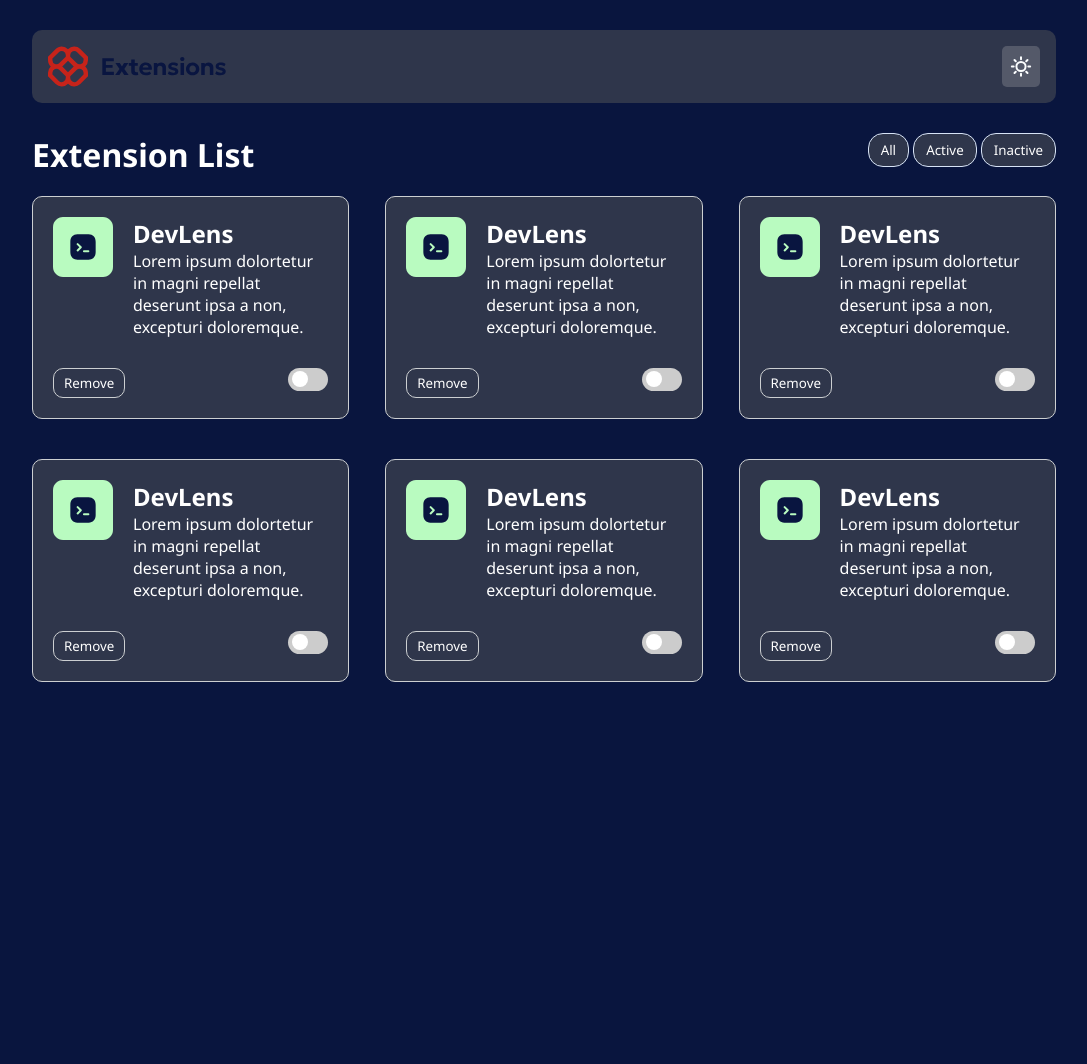
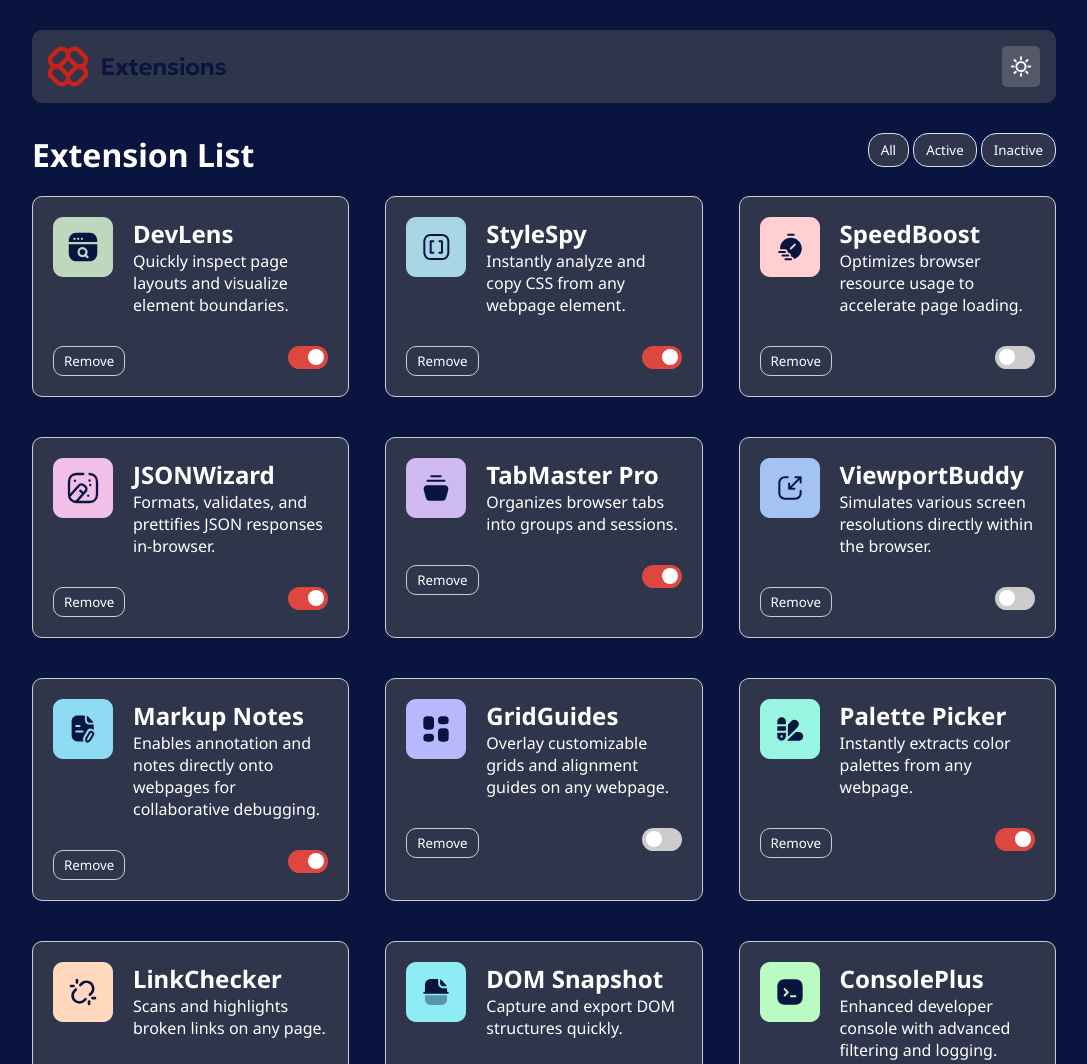
Before and after one commit to kreeshu/Browser-Extension-, a plain HTML site: page index.html in a window 1280 px wide. Shown: the top 1064 px of the page, without its empty margins (96-1183 px from the left). Before the commit the page ends 800 px from the top, so only its background shows below. Drawn offline with Linux system fonts and the light colour scheme.

Commit message:
fetch dynamic data from JS

```diff
--- a/index.html
+++ b/index.html
@@ -25,110 +25,6 @@
       </div>
     </div>
     <div class="box">
-      <div class="card">
-        <div class="first">
-          <img src="./assets/images/logo-console-plus.svg" alt="" >
-          <div>
-            <h2>DevLens</h2>
-            <p>Lorem ipsum dolortetur in magni repellat deserunt ipsa a non, excepturi doloremque.
-            </p>
-          </div>
-        </div>
-        <div class="second">
-          <button>Remove</button>
-          <label class="switch">
-            <input type="checkbox">
-            <span class="slider round"></span>
-          </label>
-        </div>
-      </div>
-      <div class="card">
-        <div class="first">
-          <img src="./assets/images/logo-console-plus.svg" alt="" >
-          <div>
-            <h2>DevLens</h2>
-            <p>Lorem ipsum dolortetur in magni repellat deserunt ipsa a non, excepturi doloremque.
-            </p>
-          </div>
-        </div>
-        <div class="second">
-          <button>Remove</button>
-          <label class="switch">
-            <input type="checkbox">
-            <span class="slider round"></span>
-          </label>
-        </div>
-      </div>
-      <div class="card">
-        <div class="first">
-          <img src="./assets/images/logo-console-plus.svg" alt="" >
-          <div>
-            <h2>DevLens</h2>
-            <p>Lorem ipsum dolortetur in magni repellat deserunt ipsa a non, excepturi doloremque.
-            </p>
-          </div>
-        </div>
-        <div class="second">
-          <button>Remove</button>
-          <label class="switch">
-            <input type="checkbox">
-            <span class="slider round"></span>
-          </label>
-        </div>
-      </div>
-      <div class="card">
-        <div class="first">
-          <img src="./assets/images/logo-console-plus.svg" alt="" >
-          <div>
-            <h2>DevLens</h2>
-            <p>Lorem ipsum dolortetur in magni repellat deserunt ipsa a non, excepturi doloremque.
-            </p>
-          </div>
-        </div>
-        <div class="second">
-          <button>Remove</button>
-          <label class="switch">
-            <input type="checkbox">
-            <span class="slider round"></span>
-          </label>
-        </div>
-      </div>
-      <div class="card">
-        <div class="first">
-          <img src="./assets/images/logo-console-plus.svg" alt="" >
-          <div>
-            <h2>DevLens</h2>
-            <p>Lorem ipsum dolortetur in magni repellat deserunt ipsa a non, excepturi doloremque.
-            </p>
-          </div>
-        </div>
-        <div class="second">
-          <button>Remove</button>
-          <label class="switch">
-            <input type="checkbox">
-            <span class="slider round"></span>
-          </label>
-        </div>
-      </div>
-      <div class="card">
-        <div class="first">
-          <img src="./assets/images/logo-console-plus.svg" alt="" >
-          <div>
-            <h2>DevLens</h2>
-            <p>Lorem ipsum dolortetur in magni repellat deserunt ipsa a non, excepturi doloremque.
-            </p>
-          </div>
-        </div>
-        <div class="second">
-          <button>Remove</button>
-          <label class="switch">
-            <input type="checkbox">
-            <span class="slider round"></span>
-          </label>
-        </div>
-      </div>
-
-
 
     </div>
   </div>
--- a/script.js
+++ b/script.js
@@ -0,0 +1,40 @@
+let box = document.getElementsByClassName('box')[0];
+
+// console.log(box.innerHTML);
+
+async function fetchData() {
+    try {
+        const response = await fetch("data.json"); // Fetch JSON file
+        const jsonData = await response.json(); // Convert to JavaScript object
+        renderCard(jsonData);
+    } catch (error) {
+        console.error("Error fetching data:", error);
+    }
+}
+
+
+function renderCard(data) {
+    data.forEach(item => {
+        box.innerHTML += `
+        <div class='card'>
+            <div class="first">
+                <img src="${item.logo}" alt="${item.name} Logo">
+                <div>
+                    <h2>${item.name}</h2>
+                    <p>${item.description}</p>
+                </div>
+            </div>
+            <div class="second">
+                <button onclick="removeCard(this)">Remove</button>
+                <label class="switch">
+                    <input type="checkbox" ${item.isActive ? "checked" : ""}>
+                    <span class="slider round"></span>
+                </label>
+            </div>
+        </div>
+        `;
+    });
+}
+
+
+fetchData();
```
